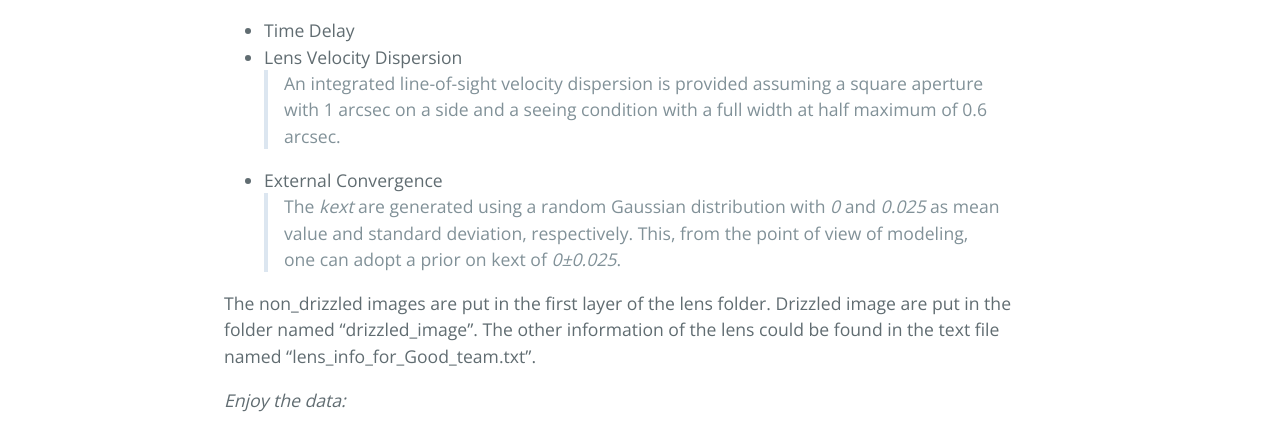
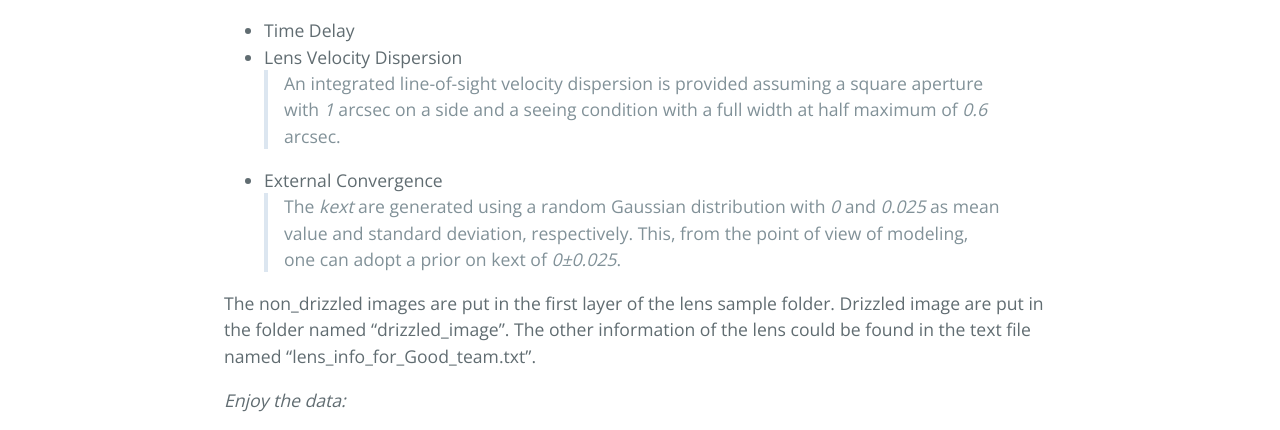
Before and after one commit to TDLMC/TDLMC.github.io, a Jekyll site: the page built from download.md, in a window 1280 px wide. Shown: the part 626-1056 px from the top of the page. Built offline with Jekyll 4.4.1, drawn with Linux system fonts in a browser that asks for light colours; our own code applies the rules of GitHub Pages for plain Markdown files.

Commit message:
Update download.md

```diff
--- a/download.md
+++ b/download.md
@@ -7,11 +7,11 @@ Simulated lens data are generated assuming a flat ΛCDM cosmological model with
   >Eight non-drizzled images with the drizzled image are provided for one lens system, together with the noise map and PSF. Note that [_drizzling_](http://www.stsci.edu/hst/wfpc2/analysis/drizzle.html) introduces correlated noise. This means one needs to boost the noise level to be effectively infinite at central pixels of each AGN image while modeling drizzled image.
 * Time Delay
 * Lens Velocity Dispersion
-  >An integrated line-of-sight velocity dispersion is provided assuming a square aperture with 1 arcsec on a side and a seeing condition with a full width at half maximum of 0.6 arcsec.
+  >An integrated line-of-sight velocity dispersion is provided assuming a square aperture with *1* arcsec on a side and a seeing condition with a full width at half maximum of *0.6* arcsec.
 * External Convergence
   >The *kext* are generated using a random Gaussian distribution with *0* and *0.025* as mean value and standard deviation, respectively. This, from the point of view of modeling, one can adopt a prior on kext of *0±0.025*.
 
-The non_drizzled images are put in the first layer of the lens folder. Drizzled image are put in the folder named "drizzled_image". The other information of the lens could be found in the text file named "lens_info_for_Good_team.txt".
+The non_drizzled images are put in the first layer of the lens sample folder. Drizzled image are put in the folder named "drizzled_image". The other information of the lens could be found in the text file named "lens_info_for_Good_team.txt".
 
 _Enjoy the data:_
 
```
